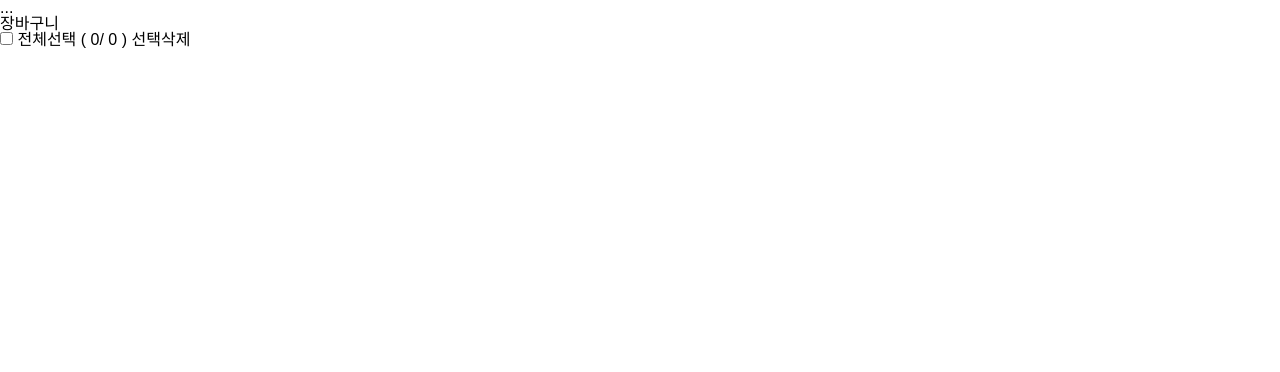
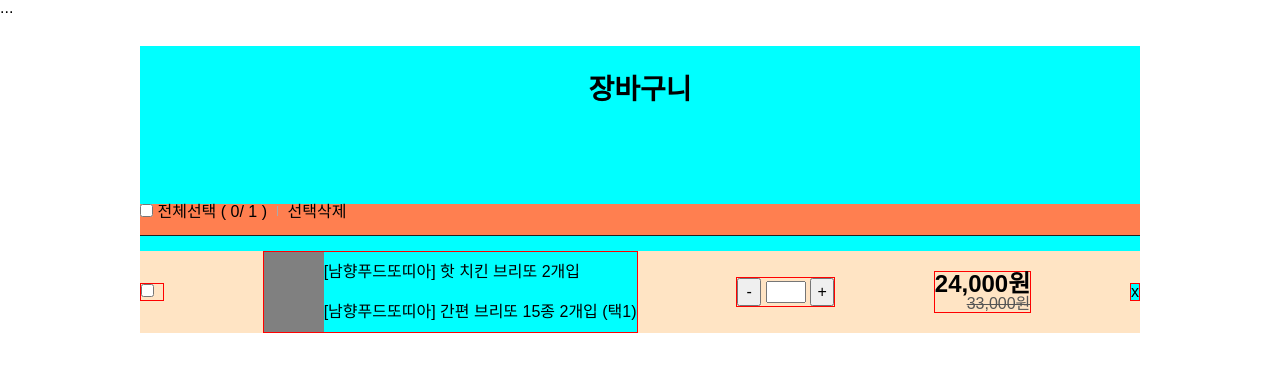
Before and after one commit to kimnani01/javascript_study, a plain HTML site: page project/cart.html in a window 1280 px wide. Drawn offline with Linux system fonts and the light colour scheme.

Commit message:
dom data

```diff
--- /dev/null
+++ b/dom_data.html
@@ -0,0 +1,17 @@
+<!DOCTYPE html>
+<html lang="ko">
+<head>
+    <meta charset="UTF-8">
+    <meta name="viewport" content="width=device-width, initial-scale=1.0">
+    <title>DOM DATA 출력 | JS</title>
+    <!-- <script src="./script/dom_data.js" defer></script> -->
+    <script src="./script/dom_data2.js" defer></script>
+</head>
+<body>
+    <section>
+        <!--
+            사용자 상호작용과 관계없이 화면에 출력되는 태그는 body 내에 직접 태그로 작성하고, 상호작용과 관계있는 태그는 DB(database)를 이용해서 스크립트 언어로 화면에 출력한다.
+        -->
+    </section>
+</body>
+</html>
--- a/project/cart.html
+++ b/project/cart.html
@@ -14,13 +14,35 @@
         <h1>장바구니</h1>
         <div class="cart_wrap">
             <div class="top">
-                <input type="checkbox" name="all.select" id="all.select">
-                <label for="all.select">전체선택 (
+                <input type="checkbox" name="all.select" id="all_select">
+                <label for="all_select">전체선택 (
                     <span class="select_num">0</span>/
                     <span class="total_num">0</span>
                 )</label>
                 <a href="#" class="select_delete">선택삭제</a>
             </div>
+            <div class="item_wrap">
+                <div class="item">
+                    <div class="select">
+                        <input type="checkbox" name="item_select" id="item_select1">
+                    </div>
+                    <a href="#">
+                        <p class="photo"><img src="#" alt=""></p>
+                        <h2>[남향푸드또띠아] 핫 치킨 브리또 2개입</h2>
+                        <p class="detail">[남향푸드또띠아] 간편 브리또 15종 2개입 (택1)</p>
+                    </a>
+                    <div class="num">
+                        <button type="button" class="minus">-</button>
+                        <input type="text" name="count" id="count">
+                        <button type="button" class="plus">+</button>
+                    </div>
+                    <div class="price">
+                        <em class="total_price">24,000원</em>
+                        <span class="original_price">33,000원</span>
+                    </div>
+                    <a href="#" class="item_delete">x</a>
+                </div>
+            </div>
         </div>
     </main>
 </body>
--- a/project/script/cart.js
+++ b/project/script/cart.js
@@ -0,0 +1,15 @@
+//item_wrap 안 자식 item의 개수를 top의 tatal_num 출력
+//item_wrap 안 자식 item의 개수 <= console 출력
+const item_wrap = document.querySelector('.item_wrap')
+console.log(item_wrap)
+console.log(item_wrap.childElementCount)//item_wrap 자식 개수
+console.log(item_wrap.children.length)//item_wrap 자식 개수
+//item의 개수를 top의 tatal_num 출력
+//item의 개수 : item_wrap.childElementCount
+//item의 개수 : item_wrap.children.length
+//total_num 출력하고 싶다면? total_num 변수 생성
+const total_num = document.querySelector('.total_num')
+console.log(total_num)
+//DOM 값을 읽거나 변경하는 속성 = innerHTML, innerText
+console.log(total_num.innerText)
+total_num.innerText = item_wrap.children.length
--- a/project/styles/cart.css
+++ b/project/styles/cart.css
@@ -0,0 +1,88 @@
+header {}
+main {
+    background-color: aqua;
+    width: 1000px;
+    margin: 30px auto;
+}
+main h1 {
+    font-size: 1.75rem; font-weight: 700;
+    text-align: center;
+    padding: 30px 0 100px;
+}
+main .cart_wrap {}
+main .cart_wrap .top {
+    background-color: coral;
+    border-bottom: 1px solid #222;
+    padding: 0 0 15px; margin: 0 0 15px;
+}
+main .cart_wrap .top input[name^=all] {}
+main .cart_wrap .top input[name^=all]:checked + label {}
+main .cart_wrap .top label {
+    margin-right: 15px;
+}
+main .cart_wrap .top label::after {
+    content: ''; display: inline-block;
+    background-color: #aaa;
+    width: 1px; height: 10px;
+    position: relative; right: -10px; top: -1px;
+}
+main .cart_wrap .top label .select_num {}
+main .cart_wrap .top .select_delete {}
+/* 장바구니 아이템 영역 */
+main .cart_wrap .item_wrap {
+    background-color: lime;
+}
+main .cart_wrap .item_wrap .item {
+    background-color: bisque;
+    display: flex;
+    justify-content: space-between;
+    align-items: center;
+}
+main .cart_wrap .item_wrap .item > * {
+    border: 1px solid red
+}
+main .cart_wrap .item_wrap .item .select {
+    width: 24px;
+}
+main .cart_wrap .item_wrap .item .select input[name^=item] {}
+main .cart_wrap .item_wrap .item > a {
+    background-color: aqua;
+    display: grid;
+    grid-template-areas:
+        'photo name'
+        'photo detail';
+    align-items: center;
+}
+main .cart_wrap .item_wrap .item > a .photo {
+    background-color: gray;
+    width: 60px; height: 80px;
+    grid-area: photo;
+}
+main .cart_wrap .item_wrap .item > a .photo img
+main .cart_wrap .item_wrap .item > a h2 {
+    grid-area: name;
+}
+main .cart_wrap .item_wrap .item > a .detail {
+    grid-area: detail;
+}
+main .cart_wrap .item_wrap .item .num {
+}
+main .cart_wrap .item_wrap .item .num button {
+    width: 24px; line-height: 24px;
+}
+main .cart_wrap .item_wrap .item .num #minus {}
+main .cart_wrap .item_wrap .item .num #plus {}
+main .cart_wrap .item_wrap .item .num #count {
+    width: 40px;
+}
+main .cart_wrap .item_wrap .item .price {
+    display: flex; flex-flow: column nowrap;
+    text-align: right;
+}
+main .cart_wrap .item_wrap .item .price .total_price {
+    font-size: 1.5rem; font-weight: 700;
+}
+main .cart_wrap .item_wrap .item .price .original_price {
+    color: #555; text-decoration: line-through;
+}
+main .cart_wrap .item_wrap .item .item_delete {}
```
Also changed, not shown: index.html (+7 -7 lines), script/dom_data.js (added, +56 -0 lines), script/dom_data2.js (added, +57 -0 lines), script/tree2.js (+26 -0 lines), tree2.html (+4 -4 lines), README.md.
